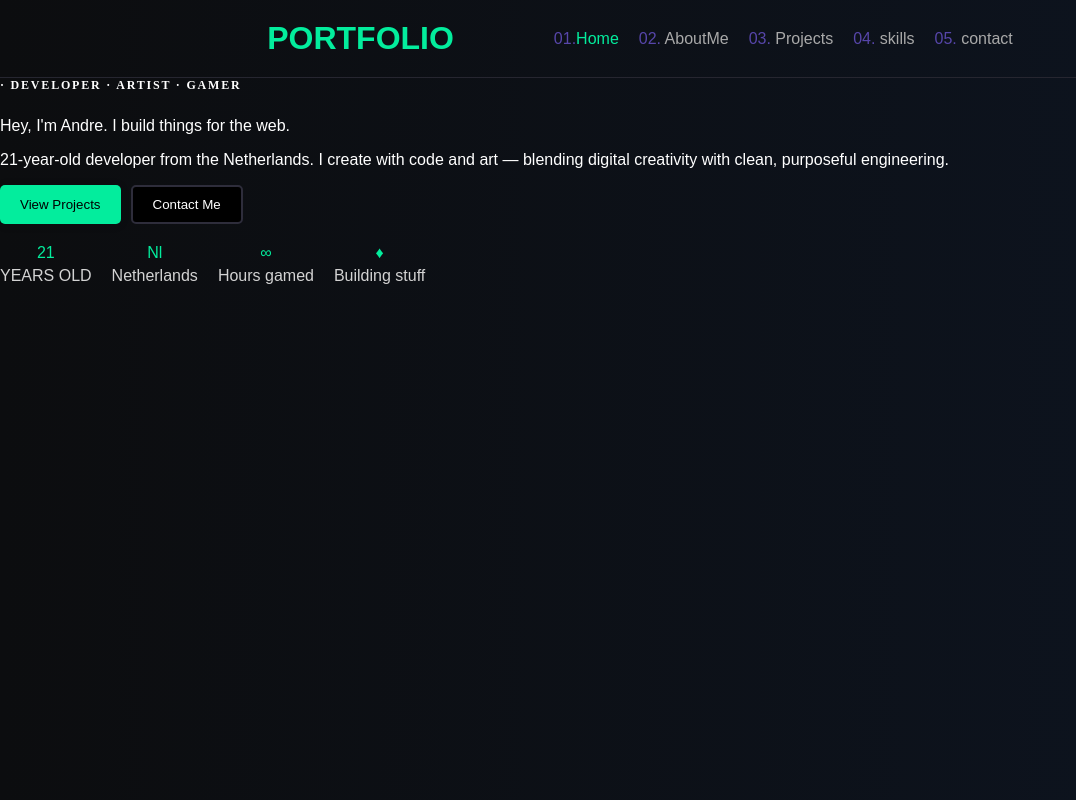
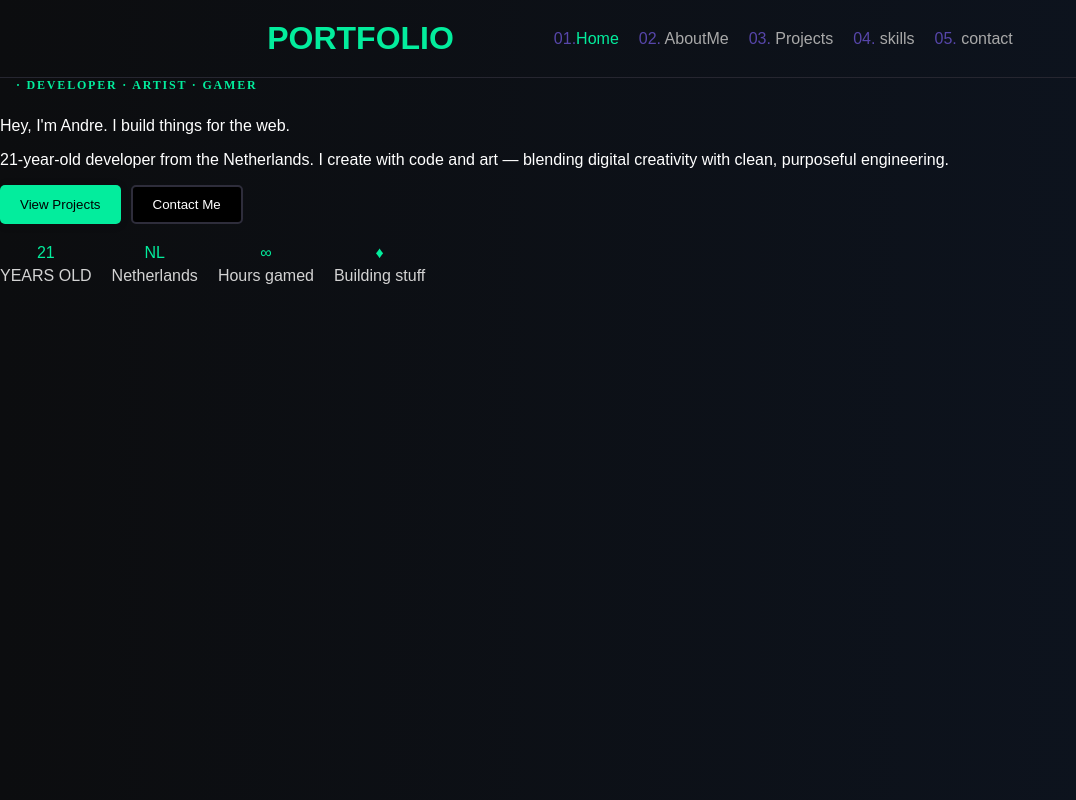
Before and after one commit to itzmitto/portfolioproject, a React (Vite) app: page / in a window 1280 px wide. Shown: the top 800 px of the page, without its empty margins (0-1076 px from the left). Built offline with nearby package versions, Linux system fonts and the light colour scheme; the HTML template or start-up script is replaced by a standard one.

Commit message:
168ste commit dingen fixed

```diff
--- a/src/pages/Home.css
+++ b/src/pages/Home.css
@@ -44,16 +44,21 @@
 
 .Home-container h1 {
     display: flex;
+    margin-inline: 1rem;
     align-items: center;
     gap: 10px;
     font-family: "Times New Roman", serif;
     font-size: 0.75rem;
-    color: var(--neon);
+    color: #03ed9d;
     letter-spacing: 0.15em;
     text-transform: uppercase;
     margin-bottom: 24px;
     animation: fadeUp 0.5s 0.1s ease both;
 }
+
+
+
+
 
 
 
--- a/src/pages/Home.tsx
+++ b/src/pages/Home.tsx
@@ -21,13 +21,17 @@ function Home() {
         </button>
       </div>
 
+
+
+{/* dit fizen */}
+
       <div className="stats-bar">
         <div className="stat-item">
           <span className="stat-value">21</span>
           <span className="stat-label">YEARS OLD</span>
         </div>
         <div className="stat-item">
-          <span className="stat-value">Nl</span>
+          <span className="stat-value">NL</span>
           <span className="stat-label">Netherlands</span>
         </div>
         <div className="stat-item">
@@ -38,6 +42,13 @@ function Home() {
           <span className="stat-value">♦</span>
           <span className="stat-label">Building stuff</span>
         </div>
+
+
+
+
+
+
+
       </div>
     </div>
   );
```
